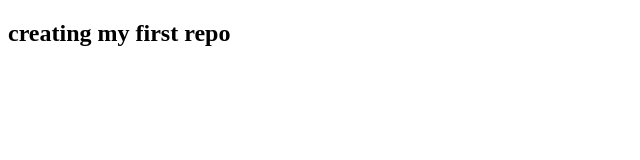
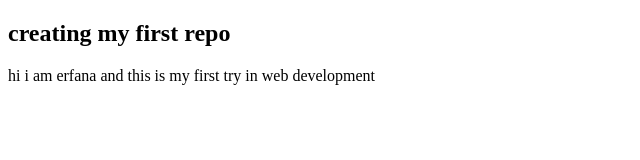
Before and after one commit to Erfana07/my-first-website, a plain HTML site: page index.html in a window 1280 px wide. Shown: the whole page, without its empty margins (0-640 px from the left). Drawn offline with Linux system fonts and the light colour scheme.

Commit message:
adding paragraph

```diff
--- a/index.html
+++ b/index.html
@@ -8,5 +8,6 @@
 </head>
 <body>
     <h2> creating my first repo</h2>
+    <p> hi i am erfana and this is my first try in web development</p>
 </body>
 </html>
```
